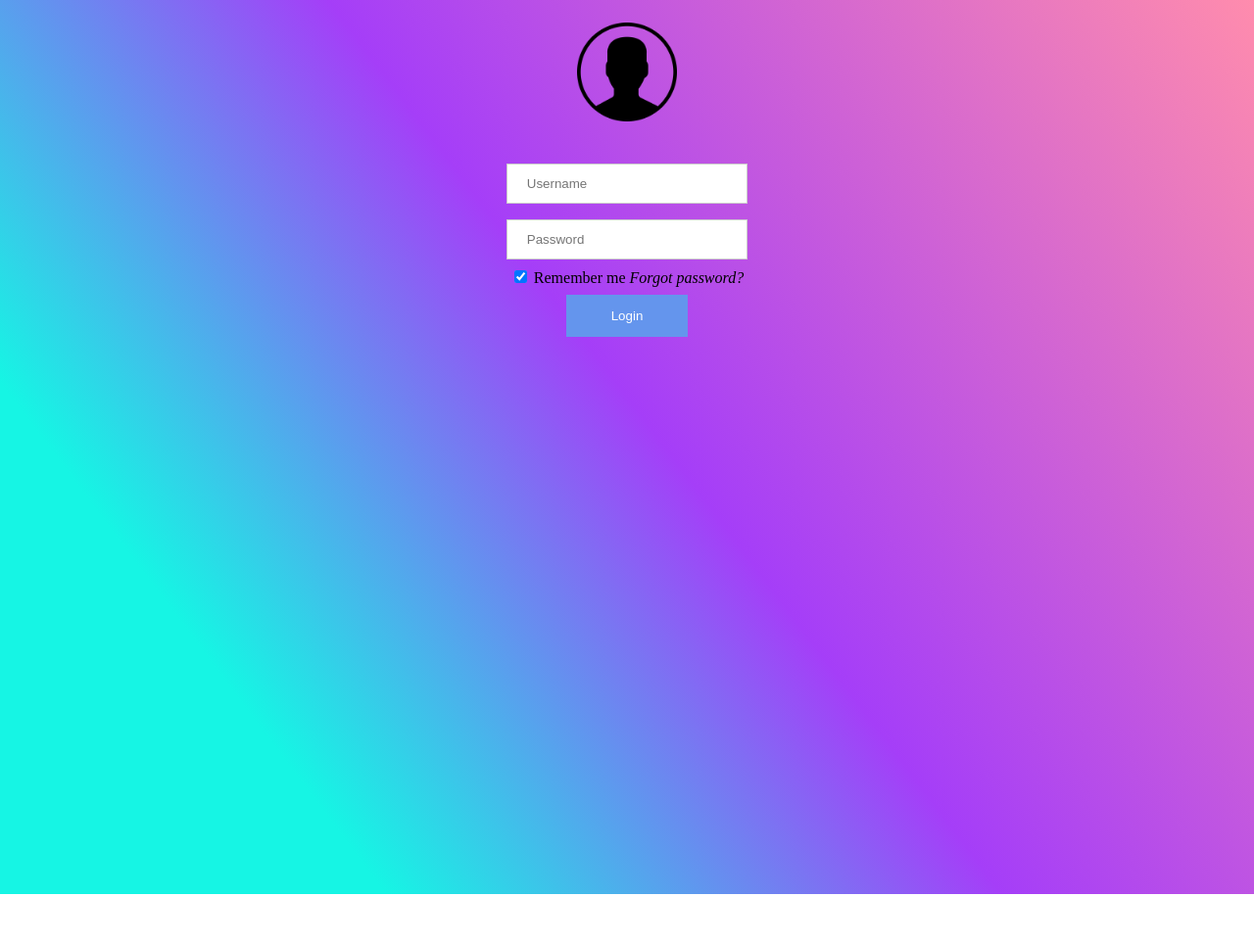
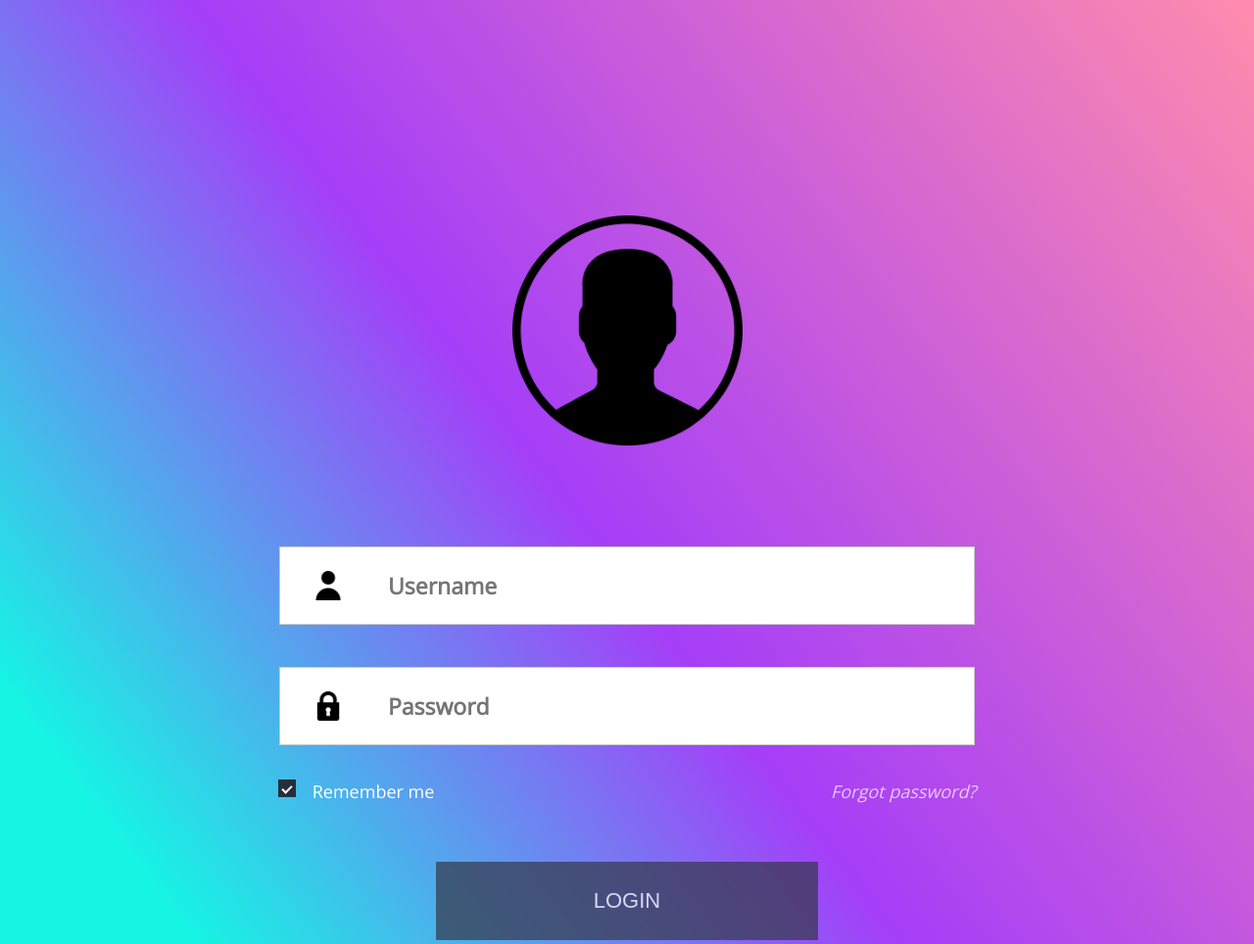
Before and after one commit to Anthony-Mandrus/Lelevel_UP_Homeworks, a plain HTML site: page index.html in a window 1280 px wide. Shown: the top 964 px of the page at 98% size. Before the commit the page ends 913 px from the top, so only its background shows below. Drawn offline with nearby package versions, Linux system fonts and the light colour scheme.

Commit message:
Second commit, added more styles

```diff
--- a/index.html
+++ b/index.html
@@ -5,6 +5,7 @@
     <meta name="viewport" content="width=device-width, initial-scale=1.0">
     <meta http-equiv="X-UA-Compatible" content="ie=edge">
     <title>Document</title>
+    <link href="https://fonts.googleapis.com/css?family=Open+Sans|Roboto:700&display=swap" rel="stylesheet">
     <link rel="stylesheet" href="styles.css">
 </head>
 <body>
@@ -13,17 +14,18 @@
   </div>
   <div class="container">
 
-    <input type="text" placeholder="Username" name="uname" required><br>
-    <input type="password" placeholder="Password" name="psw" required>
+    <input type="text" placeholder="Username" name="uname" required id="user"><br>
+    <input type="password" placeholder="Password" name="psw" required id="pass">
 
     <div class="sub_container">
-    <label>
+    <label class ="lcontainer">
       <input type="checkbox" checked="checked" name="remember"> Remember me
+      <span class="checkmark"></span>
     </label>
     <a  href="#">Forgot password?</a>
     </div>
 
-    <button type="submit">Login</button>
+    <button type="submit" class="button_login">LOGIN</button>
   </div>
 
 </body>
--- a/styles.css
+++ b/styles.css
@@ -1,46 +1,146 @@
 body {
+    font-family: 'Roboto', sans-serif;
     height: 100%;
     background: linear-gradient(53deg, rgba(22,245,228,1) 20%, rgba(165,62,248,1) 52%, rgba(255,140,173,1) 100%);
     text-align: center;
 }
 
+.imgcontainer {
+    margin-top: 220px;
+    margin-bottom: 75px;
+}
+
 .user {
-    margin: 15px;
-    width: 8%;
-    height: 8%;
+    width: 235px;
+    height: 235px;
 }
 
 .container {
+   margin: 0;
     height: 730px;
     padding: 16px;
 }
 
 input[type=text], input[type=password] {
-    width: 20%;
-    padding: 12px 20px;
+    font-family: 'Open Sans', sans-serif;
+    font-size: 23px;
+    font-weight: 700;
+    width: 710px;
+    height: 80px;
+    padding-left: 110px;
     margin: 8px 0;
+    margin-bottom: 35px;
     display: inline-block;
     border: 1px solid #ccc;
     box-sizing: border-box;
 }
 
 button {
-    background-color: cornflowerblue;
+    background-color:#343848;
     color: white;
-    padding: 14px 20px;
-    margin: 8px 0;
+    font-size: 22px;
+    opacity: 70%;
+    margin: 60px;
+    width: 390px;
+    height: 80px;
     border: none;
     cursor: pointer;
-    width: 10%;
 }
 
-.sub_container {
-
+.sub_container{
+    font-family: 'Open Sans', sans-serif;
+    font-size: 18px;
+    color: white;
     justify-content:space-between;
 }
 
 a {
+    margin-left: 400px;
+    font-family: 'Open Sans', sans-serif;
+    font-size: 18px;
+    color: white;
+    opacity: 70%;
     text-decoration: none;
-    color: black;
     font-style: italic;
 }
+
+#pass {
+    background: white url(/imgs/lock.png) left no-repeat;
+    background-size: 30px 30px;
+    background-position: 5% 50%;
+}
+
+#user {
+    background: white url(/imgs/user_2.png)  left no-repeat;
+    background-size: 30px 30px;
+    background-position: 5% 50%;
+}
+
+
+
+.lcontainer {
+
+    position: relative;
+    padding-left: 35px;
+    margin-bottom: 12px;
+    cursor: pointer;
+    font-size: 18px;
+    -webkit-user-select: none;
+    -moz-user-select: none;
+    -ms-user-select: none;
+    user-select: none;
+  }
+
+  /* Hide the browser's default checkbox */
+  .lcontainer input {
+    position: absolute;
+    opacity: 0;
+    cursor: pointer;
+    height: 0;
+    width: 0;
+  }
+
+  /* Create a custom checkbox */
+  .checkmark {
+    position: absolute;
+    top: 0;
+    left: 0;
+    height: 18px;
+    width: 18px;
+    background-color: #242f3d;
+  }
+
+  /* On mouse-over, add a grey background color */
+  .lcontainer:hover input ~ .checkmark {
+    background-color: #ccc;
+  }
+
+  /* When the checkbox is checked, add a blue background */
+  .lcontainer input:checked ~ .checkmark {
+    background-color: #242f3d;
+  }
+
+  /* Create the checkmark/indicator (hidden when not checked) */
+  .checkmark:after {
+    content: "";
+    position: absolute;
+    display: none;
+  }
+
+  /* Show the checkmark when checked */
+  .lcontainer input:checked ~ .checkmark:after {
+    display: block;
+  }
+
+  /* Style the checkmark/indicator */
+  .lcontainer .checkmark:after {
+    left: 6px;
+    top: 4px;
+    width: 4px;
+    height: 8px;
+    border: solid white;
+    border-width: 0 2px 2px 0;
+    -webkit-transform: rotate(45deg);
+    -ms-transform: rotate(45deg);
+    transform: rotate(45deg);
+  }
```
Also changed, not shown: imgs/lock.png (added), imgs/user_2.png (added).
